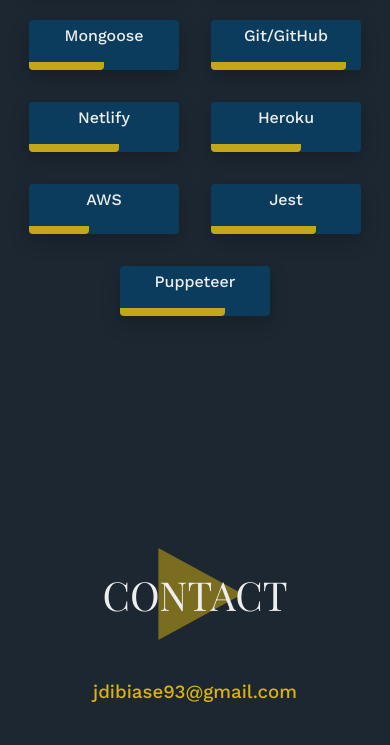
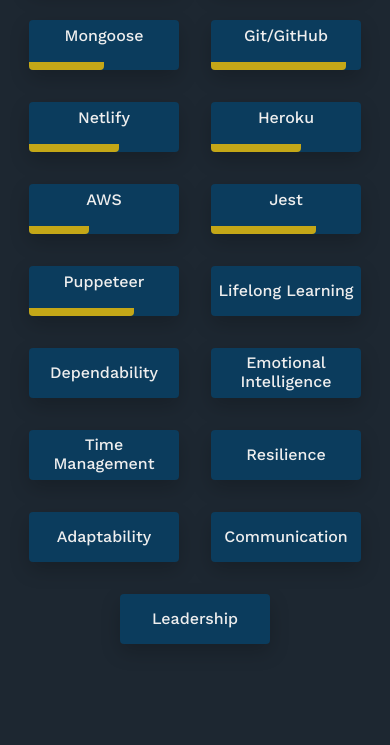
Before and after one commit to jdeebs/portfolio-website, a plain HTML site: page index.html in a window 390 px wide. Shown: the part 6787-7532 px from the top of the page. Drawn offline with nearby package versions, Linux system fonts and the light colour scheme; a web font is replaced by a local one.

Commit message:
Add soft skills and refactor responsiveness

```diff
--- a/index.html
+++ b/index.html
@@ -378,6 +378,32 @@
             <div class="skill-title">Puppeteer</div>
             <div class="progress-bar p70"></div>
           </div>
+
+          <!-- Soft Skills -->
+          <div class="skill">
+            Lifelong Learning
+          </div>
+          <div class="skill">
+            Dependability
+          </div>
+          <div class="skill">
+            Emotional Intelligence
+          </div>
+          <div class="skill">
+            Time<br>Management
+          </div>
+          <div class="skill">
+            Resilience
+          </div>
+          <div class="skill">
+            Adaptability
+          </div>
+          <div class="skill">
+            Communication
+          </div>
+          <div class="skill">
+            Leadership
+          </div>
         </div>
       </div>
     </section>
--- a/styles/scss/main.scss
+++ b/styles/scss/main.scss
@@ -623,10 +623,14 @@
     flex-wrap: wrap;
     gap: var(--spacing-md);
 
+    @media (max-width: 320px) {
+      gap: var(--spacing-xs);
+    }
+
     .skill {
       display: flex;
       flex-direction: column;
-      justify-content: space-between;
+      justify-content: center;
       font-weight: 500;
       width: 150px;
       min-width: 150px;
```
Also changed, not shown: styles/css/main.css, 1 other file.
